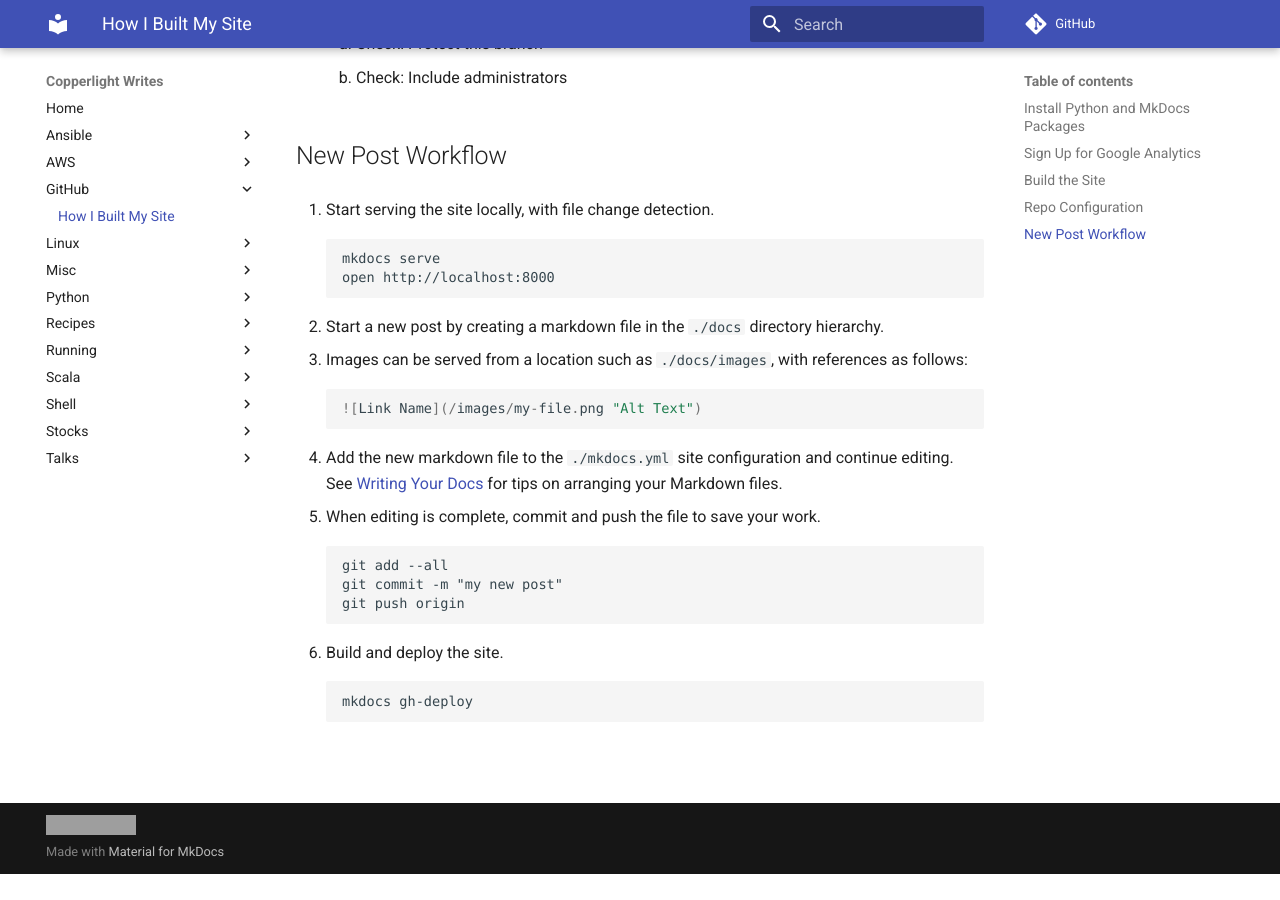
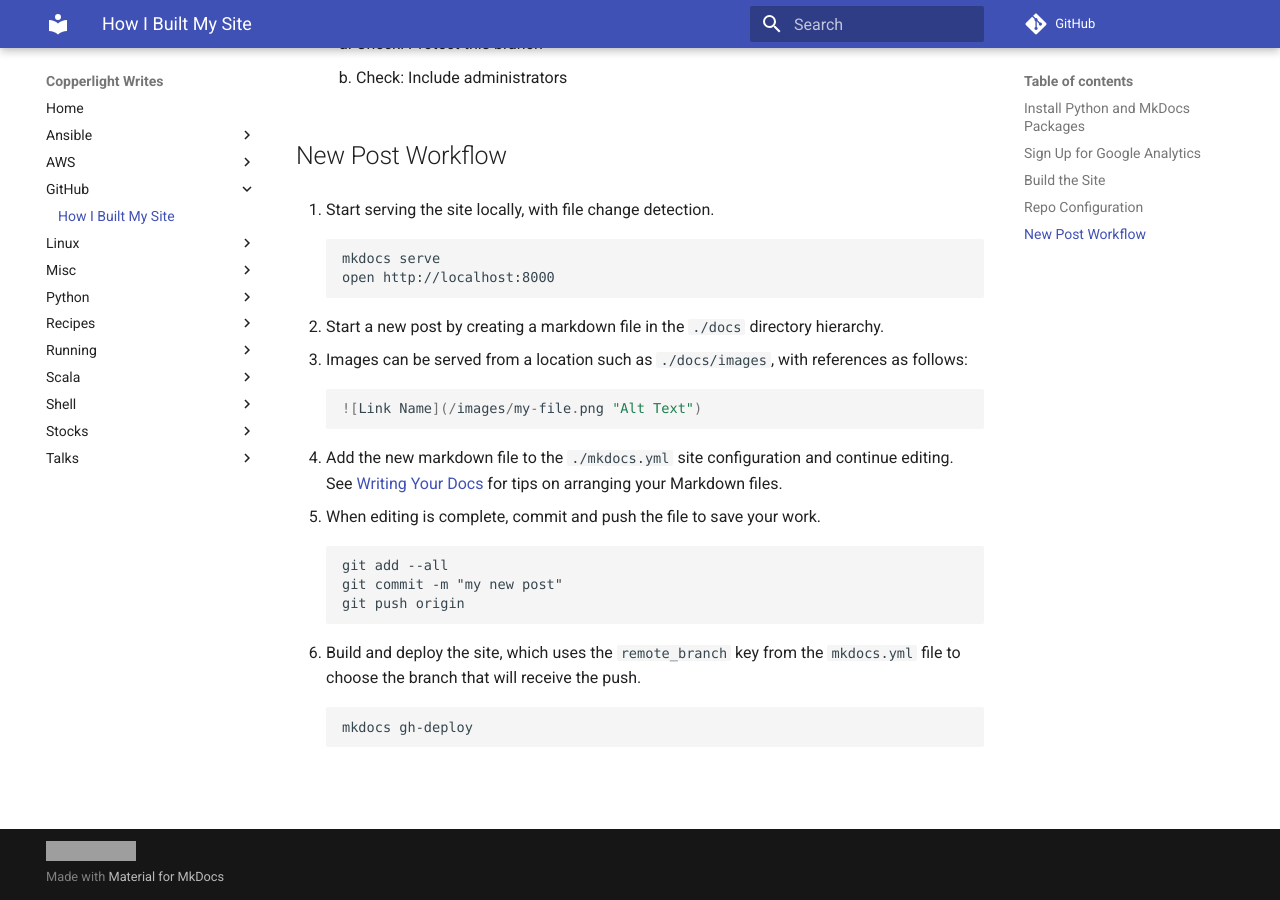
Before and after one commit to copperlight/copperlight.github.io, an MkDocs documentation site: the page built from docs/github/how-i-built-my-site.md, in a window 1280 px wide and 900 px high, scrolled down 4007 px. Built offline with MkDocs 1.6.1 and Material for MkDocs 9.7.7, drawn with Linux system fonts in a browser that asks for light colours; comment, search, counter and statistics services are not loaded; before the commit the page ends 4881 px from its top, so only the background shows below that; grey boxes are pictures that could not be loaded.

Commit message:
remote branch is specified in config

```diff
--- a/.travis.yml
+++ b/.travis.yml
@@ -21,7 +21,7 @@ before_deploy:
   - git fetch origin master:master
 deploy:
   provider: script
-  script: mkdocs gh-deploy --remote-branch master
+  script: mkdocs gh-deploy
   skip_cleanup: true
   on:
     branch: source
--- a/docs/github/how-i-built-my-site.md
+++ b/docs/github/how-i-built-my-site.md
@@ -200,6 +200,7 @@ your Markdown files.
         git commit -m "my new post"
         git push origin
 
-1. Build and deploy the site.
+1. Build and deploy the site, which uses the `remote_branch` key from the `mkdocs.yml` file to
+choose the branch that will receive the push.
 
         mkdocs gh-deploy
```
